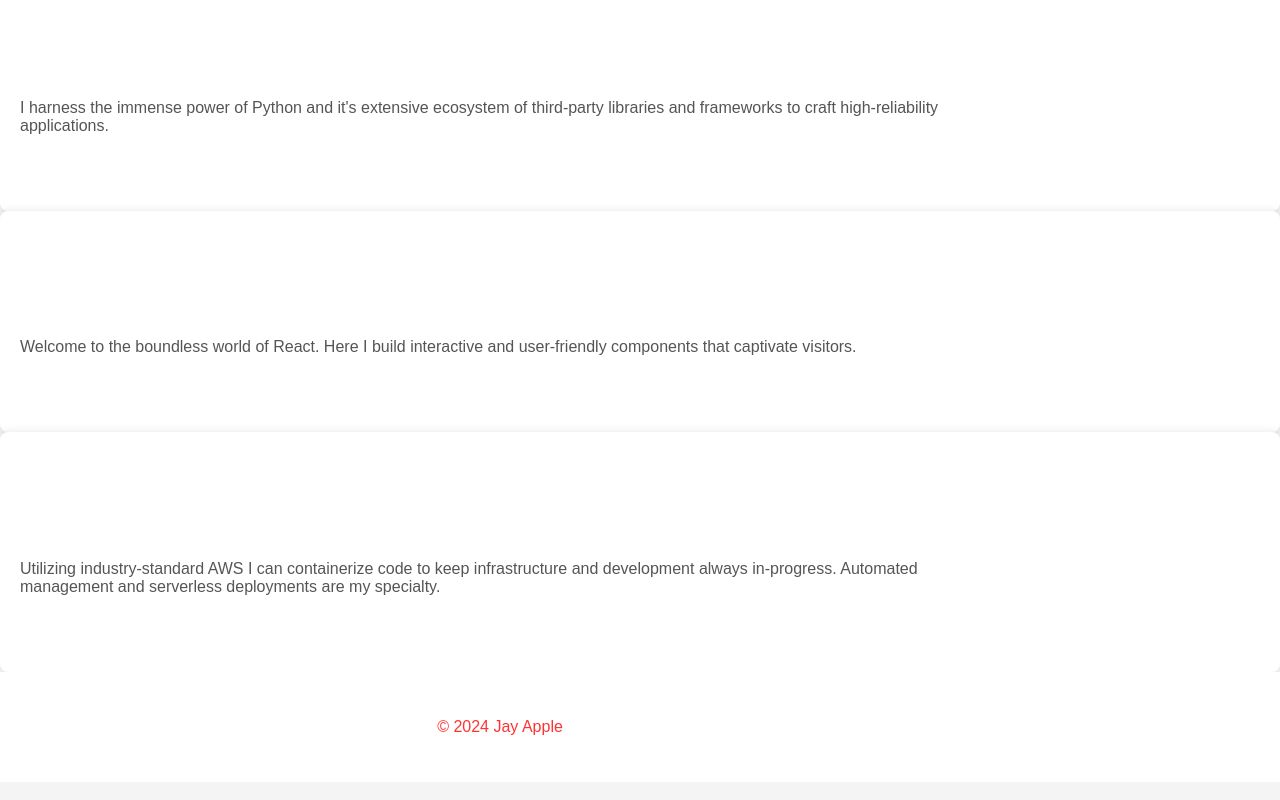
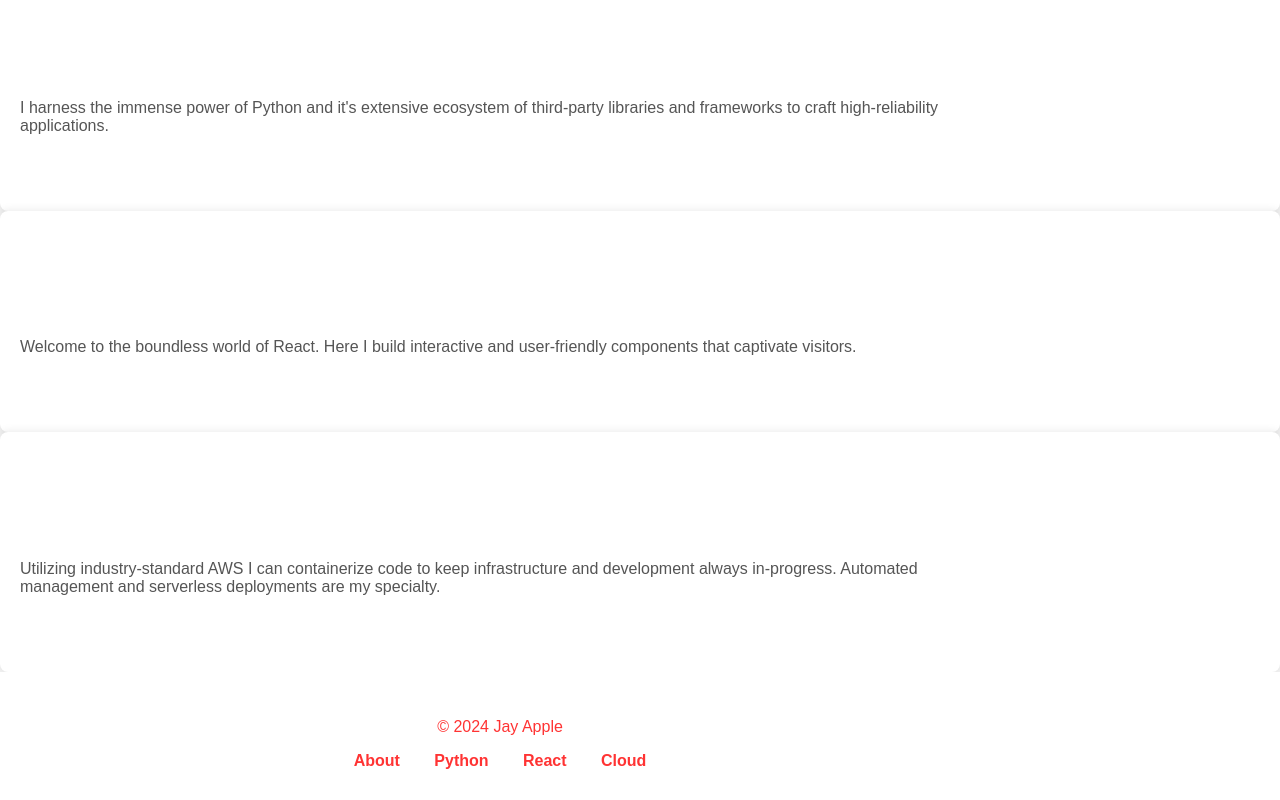
Before and after one commit to imjayapple/imjayapple.github.io, a plain HTML site: page index.html in a window 1280 px wide. Shown: the part 476-1276 px from the top of the page. Drawn offline with Linux system fonts and the light colour scheme.

Commit message:
Remove copyright from footer, add navigation to footer

```diff
--- a/index.html
+++ b/index.html
@@ -70,7 +70,12 @@
     <footer>
         <div class="container">
             <p>&copy; 2024 Jay Apple</p>
-
+            <ul>
+                <li><a href="#about">About</a></li>
+                <li><a href="#python">Python</a></li>
+                <li><a href="#react">React</a></li>
+                <li><a href="#cloud">Cloud</a></li>
+            </ul>
         </div>
     </footer>
 
```
